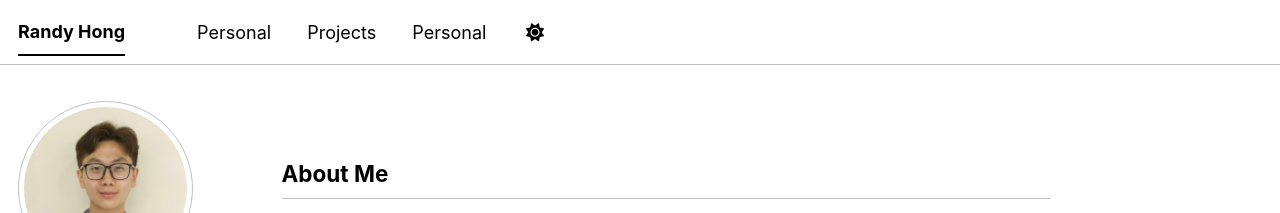
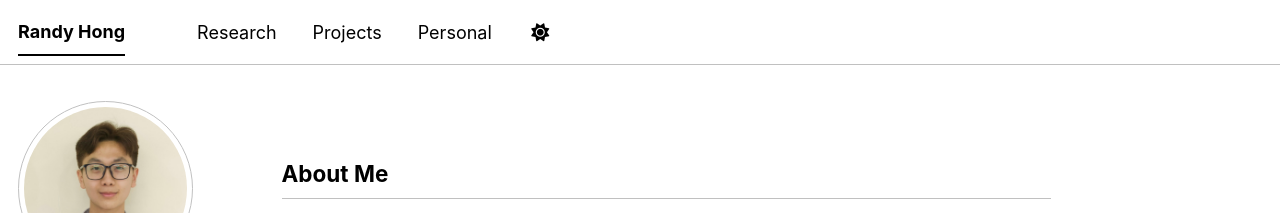
Before and after one commit to randyhongg/randyhongg.github.io, a Jekyll site: the page built from _pages/about.md, in a window 1280 px wide. Shown: the top 213 px of the page. Built offline with Jekyll 4.4.1, drawn with Linux system fonts in a browser that asks for light colours; a style sheet for code colours, icons or effects is not loaded.

Commit message:
Update navigation.yml

```diff
--- a/_data/navigation.yml
+++ b/_data/navigation.yml
@@ -8,8 +8,8 @@
 #      Markdown formatted page while the second is generated using JSON.
 
 main:
-  - title: "Personal"
-    url: /personal/
+  - title: "Research"
+    url: /research/
 
   - title: "Projects"
     url: /portfolio/
```
